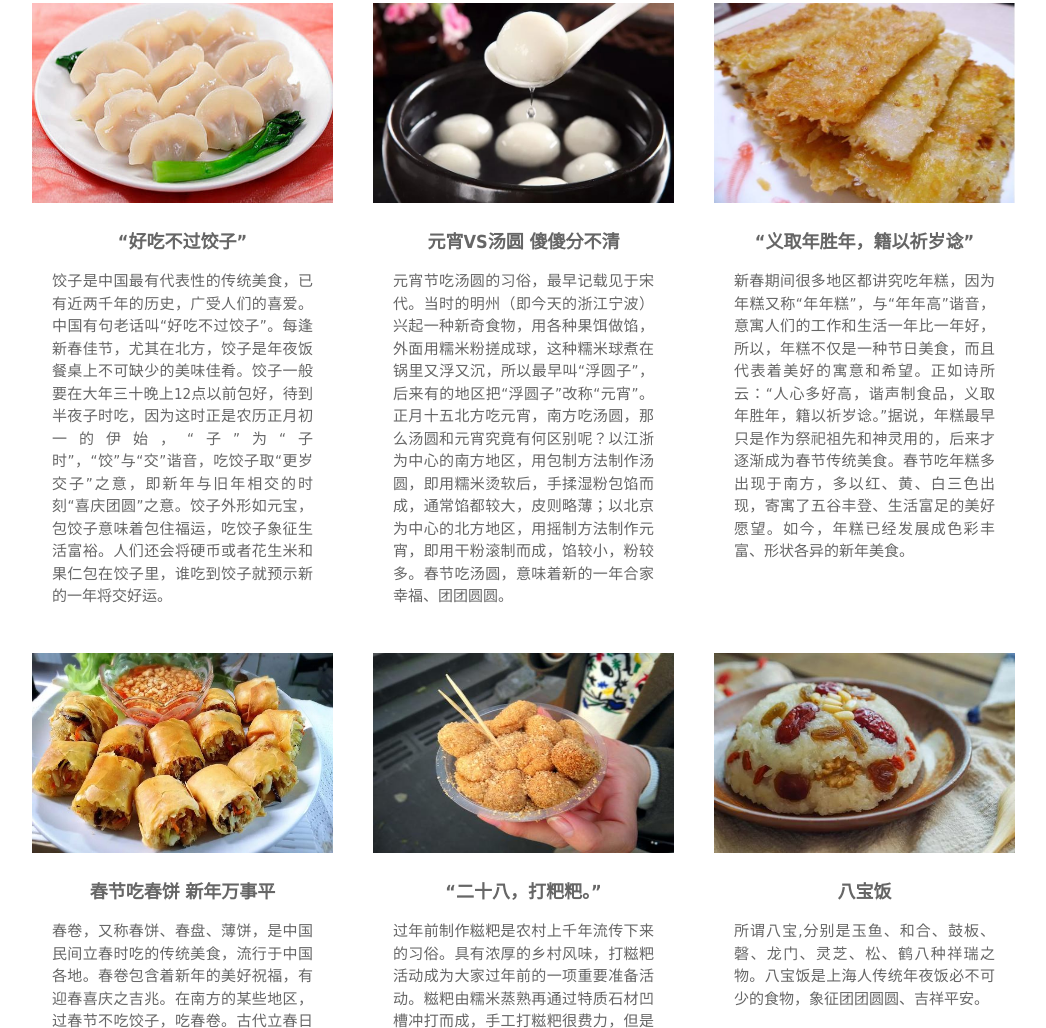
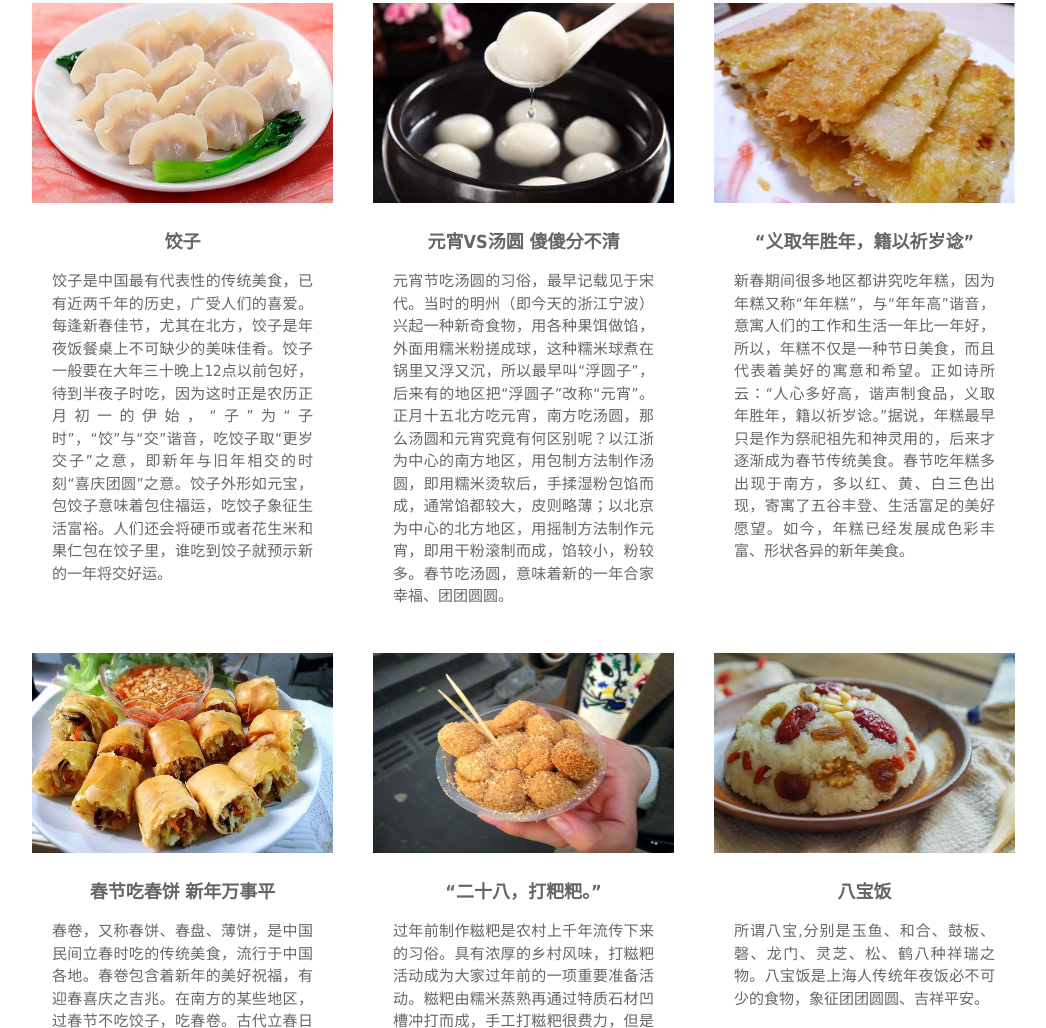
Before and after one commit to eloqu/Chinese-traditional-festival, a plain HTML site: page chun.html in a window 1280 px wide. Shown: the part 1629-2657 px from the top of the page, without its empty margins (116-1162 px from the left). Drawn offline with Linux system fonts and the light colour scheme.

Commit message:
fix: 修改些文本内容

```diff
--- a/chun.html
+++ b/chun.html
@@ -187,8 +187,8 @@
                 <div>
                     <img src="images/food1.jpg" alt="">
                     <div>
-                        <h2>“好吃不过饺子”</h2>
-                        <p>饺子是中国最有代表性的传统美食，已有近两千年的历史，广受人们的喜爱。中国有句老话叫“好吃不过饺子”。每逢新春佳节，尤其在北方，饺子是年夜饭餐桌上不可缺少的美味佳肴。饺子一般要在大年三十晚上12点以前包好，待到半夜子时吃，因为这时正是农历正月初一的伊始，“子”为“子时”，“饺”与“交”谐音，吃饺子取“更岁交子”之意，即新年与旧年相交的时刻“喜庆团圆”之意。饺子外形如元宝，包饺子意味着包住福运，吃饺子象征生活富裕。人们还会将硬币或者花生米和果仁包在饺子里，谁吃到饺子就预示新的一年将交好运。
+                        <h2>饺子</h2>
+                        <p>饺子是中国最有代表性的传统美食，已有近两千年的历史，广受人们的喜爱。每逢新春佳节，尤其在北方，饺子是年夜饭餐桌上不可缺少的美味佳肴。饺子一般要在大年三十晚上12点以前包好，待到半夜子时吃，因为这时正是农历正月初一的伊始，“子”为“子时”，“饺”与“交”谐音，吃饺子取“更岁交子”之意，即新年与旧年相交的时刻“喜庆团圆”之意。饺子外形如元宝，包饺子意味着包住福运，吃饺子象征生活富裕。人们还会将硬币或者花生米和果仁包在饺子里，谁吃到饺子就预示新的一年将交好运。
                         </p>
                     </div>
                 </div>
```
Also changed, not shown: 网页简介.TXT.
